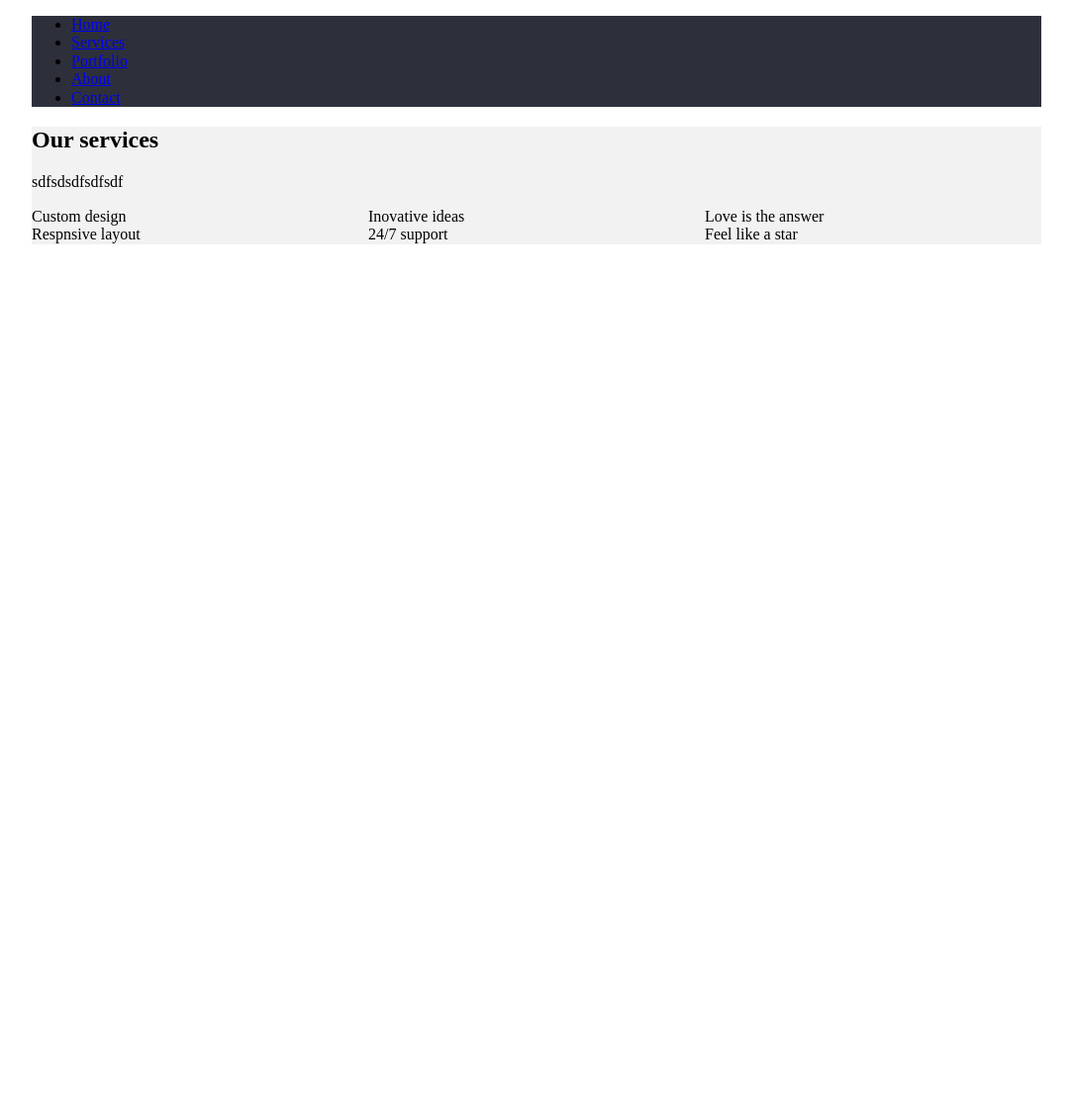
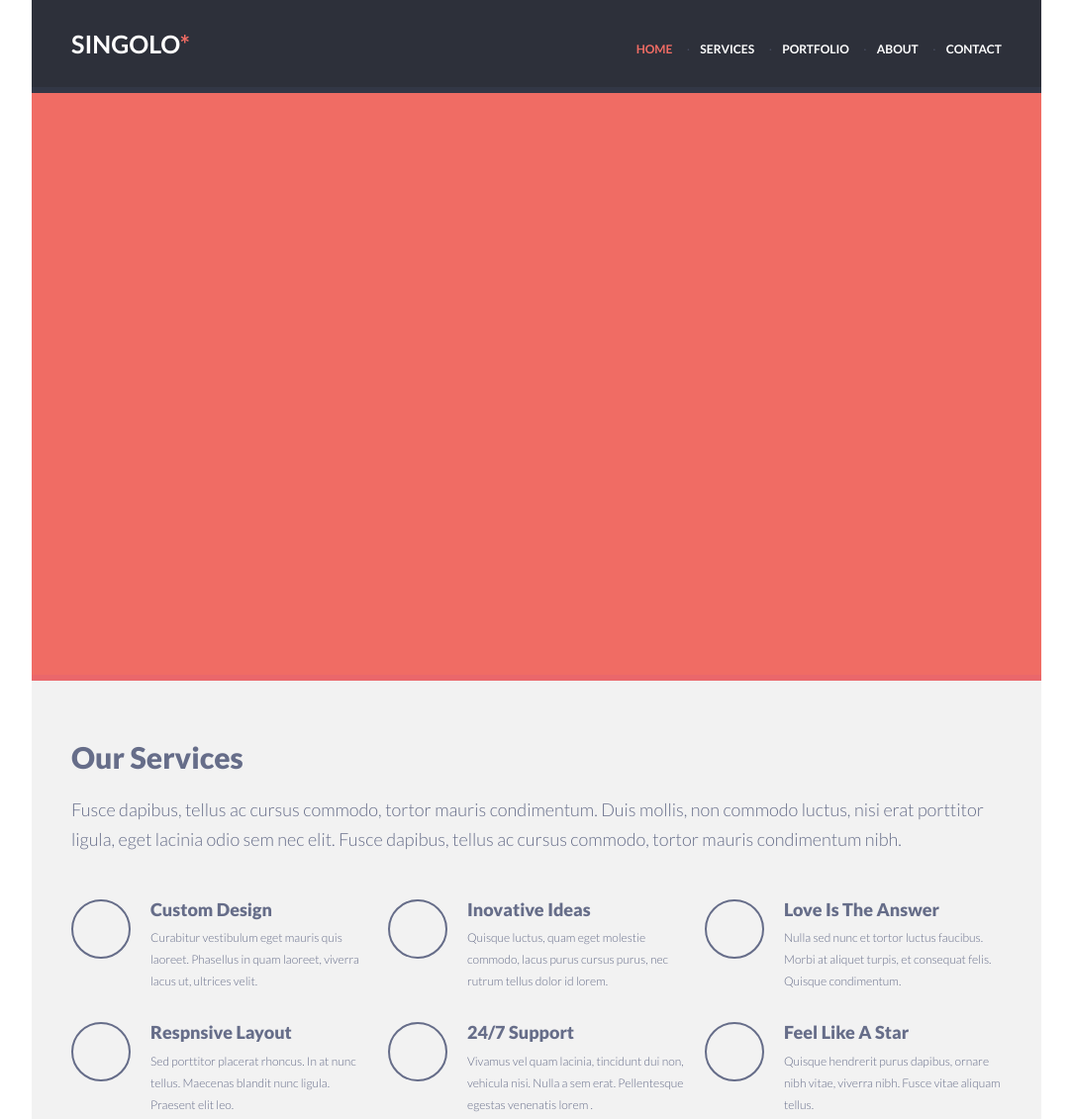
Before and after one commit to atripolskyy/singolo, a plain HTML site: page singolo1.html in a window 1280 px wide. Shown: the top 1131 px of the page at 99% size, without its empty margins (98-1181 px from the left). Before the commit the page ends 800 px from the top, so only its background shows below. Drawn offline with nearby package versions, Linux system fonts and the light colour scheme.

Commit message:
feat: realize some things

```diff
--- a/singolo1.css
+++ b/singolo1.css
@@ -1,6 +1,24 @@
 * {
     box-sizing: border-box;
     outline: 0;
+}
+
+body {
+    font-family: Lato, Verdana, Geneva, Tahoma, sans-serif;
+    color: #666d89;
+}
+
+h1 {
+    margin-top: 0;
+    font-size: 30px;
+    font-weight: 900;
+    text-transform: capitalize;
+}
+
+p {
+    font-size: 18px;
+    font-weight: 300;
+    line-height: 30px;
 }
 
 .container {
@@ -9,14 +27,118 @@
 }
 
 .header {
+    display: flex;
+    flex-wrap: wrap;
+    justify-content: space-between;
+    padding: 41px 40px 35px;
+    border-bottom: 6px solid #323746;
     background-color: #2d303a;
+    text-transform: uppercase;
+}
+
+.logo {
+    font-size: 25px;
+    font-weight: 700;
+    line-height: 6px;
+    color: #fff;
+}
+
+.logo span {
+    color: #f06c64;
+}
+
+.menu_header {
+    display: flex;
+    flex-wrap: wrap;
+    margin: 4px 0 0;
+    padding: 0;
+    list-style: none;
+}
+
+.menu__item {
+    position: relative;
+    padding: 0 14px;
+    line-height: 6px;
+}
+
+.menu__item:first-child {
+    padding-left: 0;
+}
+
+.menu__item:last-child {
+    padding-right: 0;
+}
+
+.menu__item + .menu__item::before {
+    content: "·";
+    color: #494e62;
+    position: absolute;
+    left: 0;
+    top: 50%;
+    transform: translateY(-50%);
+}
+
+.menu__link {
+    font-size: 12px;
+    font-weight: 700;
+    color: #fff;
+    text-decoration: none;
+}
+
+.menu__link:hover {
+    color: #f06c64;
+}
+
+.menu__item_current .menu__link {
+    color: #f06c64;
+}
+
+.slider {
+    height: 594px;
+    padding: 0 40px;
+    border-bottom: 6px solid #ea676b;
+    background-color: #f06c64;
 }
 
 .section {
+    padding: 60px 40px;
+    border-bottom: 6px solid #fff;
     background-color: #f2f2f2;
 }
 
 .feautures {
     display: grid;
     grid-template-columns: repeat(3, 1fr);
+    grid-row-gap: 30px;
+    grid-column-gap: 20px;
+    margin-top: 46px;
 }
+
+.feauture__item {
+    display: flex;
+    flex-wrap: wrap;
+}
+
+.feautiure__desc {
+    flex: 1;
+    padding-left: 20px;
+}
+
+.icon {
+    width: 60px;
+    height: 60px;
+    border: 2px solid #666d89;
+    border-radius: 100%;
+}
+
+.feauture__heading {
+    font-size: 18px;
+    font-weight: 900;
+    text-transform: capitalize;
+}
+
+.feauture__text {
+    margin: 8px 0 0;
+    font-size: 12px;
+    line-height: 22px;
+}
--- a/singolo1.html
+++ b/singolo1.html
@@ -4,62 +4,88 @@
     <meta charset="UTF-8">
     <meta name="viewport" content="width=device-width, initial-scale=1.0">
     <meta http-equiv="X-UA-Compatible" content="ie=edge">
-    <title>Document</title>
+    <title>Singolo. Part 1</title>
+    <link href="https://fonts.googleapis.com/css?family=Lato:300,700,900&display=swap" rel="stylesheet">
     <link rel="stylesheet" href="https://unpkg.com/normalize.css@8.0.1/normalize.css">
     <link rel="stylesheet" href="./singolo1.css">
 </head>
 <body>
     <div class="container">
     <header class="header">
-
-            <nav>
-                <ul>
-                    <li>
-                        <a href="#">Home</a>
+        <div class="logo">
+            Singolo<span>*</span>
+        </div>
+            <nav class="nav">
+                <ul class="menu menu_header">
+                    <li class="menu__item menu__item_current">
+                        <a href="#" class="menu__link">Home</a>
                     </li>
-                    <li>
-                        <a href="#">Services</a>
+                    <li class="menu__item">
+                        <a href="#" class="menu__link">Services</a>
                     </li>
-                    <li>
-                        <a href="#">Portfolio</a>
+                    <li class="menu__item">
+                        <a href="#" class="menu__link">Portfolio</a>
                     </li>
-                    <li>
-                        <a href="#">About</a>
+                    <li class="menu__item">
+                        <a href="#" class="menu__link">About</a>
                     </li>
-                    <li>
-                        <a href="#">Contact</a>
+                    <li class="menu__item">
+                        <a href="#" class="menu__link">Contact</a>
                     </li>
                 </ul>
             </nav>
-            <div class="slider">
-
-            </div>
-
     </header>
     <main>
+        <div class="slider">
+
+        </div>
         <section class="section">
 
-            <h2>Our services</h2>
-            <p>sdfsdsdfsdfsdf</p>
+            <h1>Our services</h1>
+            <p>Fusce dapibus, tellus ac cursus commodo, tortor mauris condimentum. Duis mollis, non commodo luctus, nisi erat porttitor ligula, eget lacinia odio sem nec elit. Fusce dapibus, tellus ac cursus commodo, tortor mauris condimentum nibh.</p>
 
             <div class="feautures">
-                <div>
-                    <div>Custom design</div>
+                <div class="feauture__item">
+                    <div class="icon"></div>
+                    <div class="feautiure__desc">
+                        <div class="feauture__heading">Custom design</div>
+                        <p class="feauture__text">Curabitur vestibulum eget mauris quis laoreet. Phasellus in quam laoreet, viverra lacus ut, ultrices velit.</p>
+                    </div>
                 </div>
-                <div>
-                    <div>Inovative ideas</div>
+                <div class="feauture__item">
+                    <div class="icon"></div>
+                    <div class="feautiure__desc">
+                        <div class="feauture__heading">Inovative ideas</div>
+                        <p class="feauture__text">Quisque luctus, quam eget molestie commodo, lacus purus cursus purus, nec rutrum tellus dolor id lorem.</p>
+                    </div>
                 </div>
-                <div>
-                    <div>Love is the answer</div>
+                <div class="feauture__item">
+                    <div class="icon"></div>
+                    <div class="feautiure__desc">
+                        <div class="feauture__heading">Love is the answer</div>
+                        <p class="feauture__text">Nulla sed nunc et tortor luctus faucibus. Morbi at aliquet turpis, et consequat felis. Quisque condimentum.</p>
+                    </div>
                 </div>
-                <div>
-                    <div>Respnsive layout</div>
+                <div class="feauture__item">
+                    <div class="icon"></div>
+                    <div class="feautiure__desc">
+                        <div class="feauture__heading">Respnsive layout</div>
+                        <p class="feauture__text">Sed porttitor placerat rhoncus. In at nunc tellus. Maecenas blandit nunc ligula. Praesent elit leo.</p>
+                    </div>
                 </div>
-                <div>
-                    <div>24/7 support</div>
+                <div class="feauture__item">
+                    <div class="icon"></div>
+                    <div class="feautiure__desc">
+                        <div class="feauture__heading">24/7 support</div>
+                        <p class="feauture__text">Vivamus vel quam lacinia, tincidunt dui non, vehicula nisi. Nulla a sem erat. Pellentesque egestas venenatis lorem .</p>
+                    </div>
                 </div>
-                <div>
-                    <div>Feel like a star</div>
+                <div class="feauture__item">
+                    <div class="icon"></div>
+                    <div class="feautiure__desc">
+                        <div class="feauture__heading">Feel like a star</div>
+                        <p class="feauture__text">Quisque hendrerit purus dapibus, ornare nibh vitae, viverra nibh. Fusce vitae aliquam tellus.</p>
+                    </div>
                 </div>
             </div>
 
```
